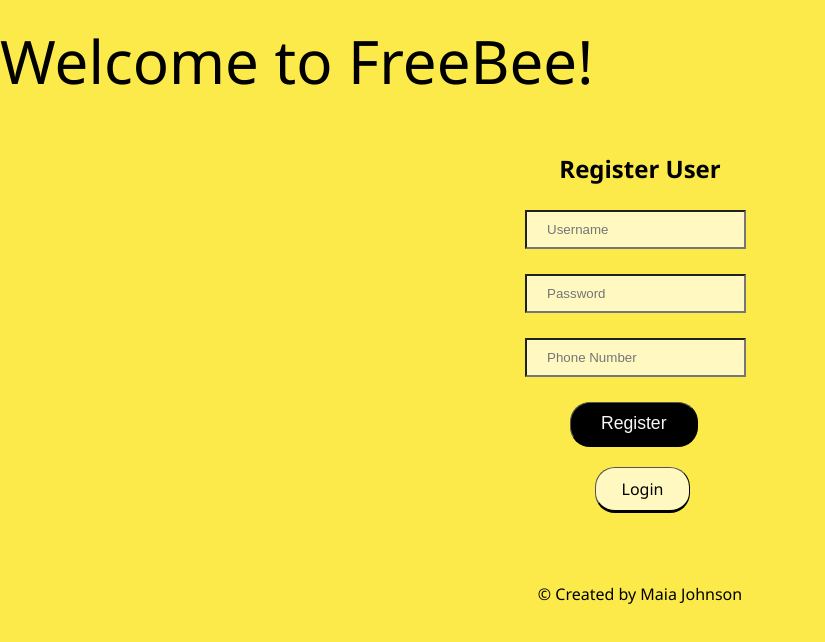
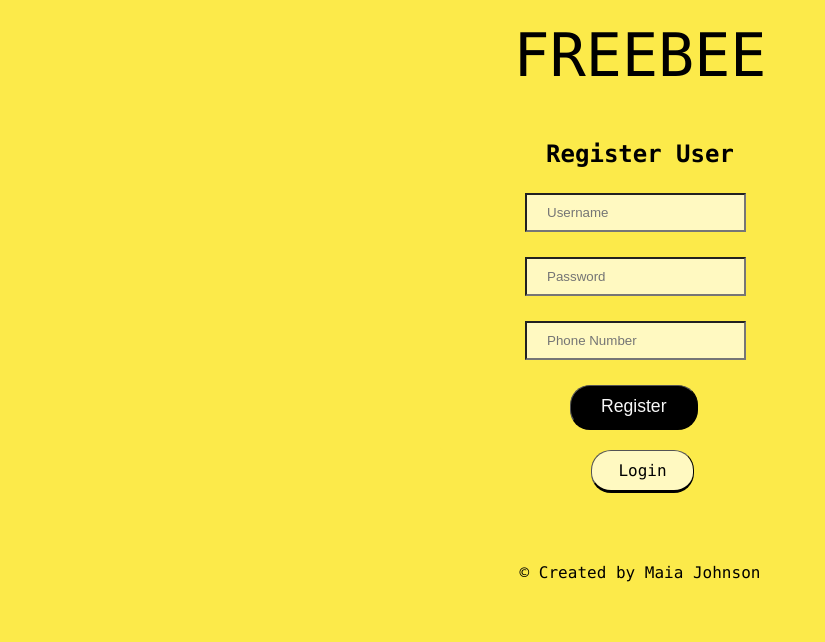
Before and after one commit to maiajohnson/freebee-solo-project, a React (Create React App) app: page /#/registration in a window 1280 px wide. Shown: the top 642 px of the page, without its empty margins (0-825 px from the left). Built offline with nearby package versions, Linux system fonts and the light colour scheme; no server answers.

Commit message:
changed font style and background color

```diff
--- a/src/components/App/App.css
+++ b/src/components/App/App.css
@@ -5,7 +5,7 @@ body,
 }
 
 body {
-  font-family: 'Segoe UI', Tahoma, Geneva, Verdana, sans-serif;
+  font-family: "Lucida Console", Courier, monospace;
   margin: 0px;
   background-color: #FCEA4A;
 }
@@ -21,6 +21,7 @@ Container
 
 .container {
   padding: 20px;
+  background-color: #FFF9C1;
 }
 
 /* --------------------------------------------------------------------------------
@@ -180,3 +181,11 @@ input {
   text-align: center;
   margin-top: 0px;
 }
+
+/* -------------------------------------------------------------------
+Main Page
+--------------------------------------------------------------------*/
+
+.welcome-banner {
+  text-align: center;
+}
--- a/src/components/Nav/Nav.css
+++ b/src/components/Nav/Nav.css
@@ -40,6 +40,6 @@
   font-weight:300;
   color: black;
   padding-top: 20px;
-  margin: 0;
+  margin: auto;
   text-align: center;
 }
--- a/src/components/Nav/Nav.jsx
+++ b/src/components/Nav/Nav.jsx
@@ -9,9 +9,9 @@ function Nav() {
 
   return (
     <div className="nav">
-         <h2 className="nav-title">Welcome to FreeBee!</h2>
+         <h2 className="nav-title">FREEBEE</h2>
 
-        {/* If a user is logged in, show these links */}
+        {/* If a user is logged in, show these links
         {user.id && (
           <>
             <Link className="navLink" to="/user">
@@ -24,7 +24,7 @@ function Nav() {
 
             <LogOutButton className="navLink" />
           </>
-        )}
+        )} */}
 
     </div>
   );
--- a/src/components/UserPage/UserPage.jsx
+++ b/src/components/UserPage/UserPage.jsx
@@ -7,8 +7,7 @@ function UserPage() {
   const user = useSelector((store) => store.user);
   return (
     <div className="container">
-      <h2>Welcome, {user.username}!</h2>
-      <p>Your ID is: {user.id}</p>
+      <h2 className='welcome-banner'>WELCOME {user.username}!</h2>
       <LogOutButton className="btn" />
     </div>
   );
```
